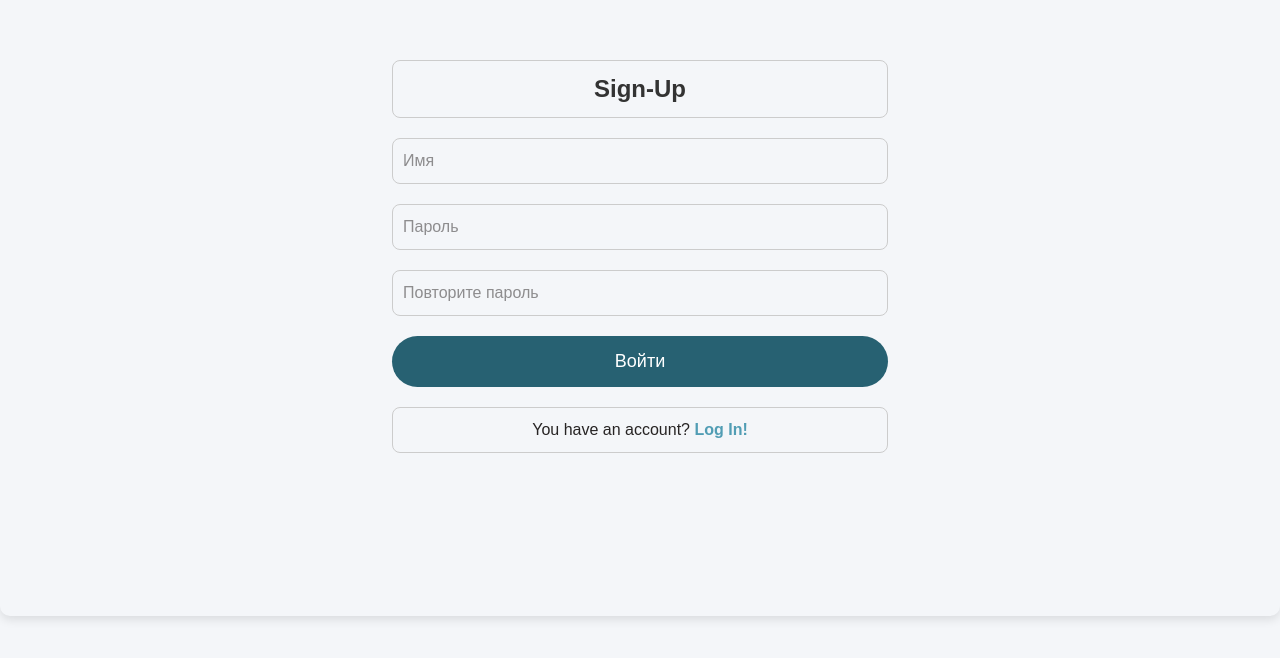
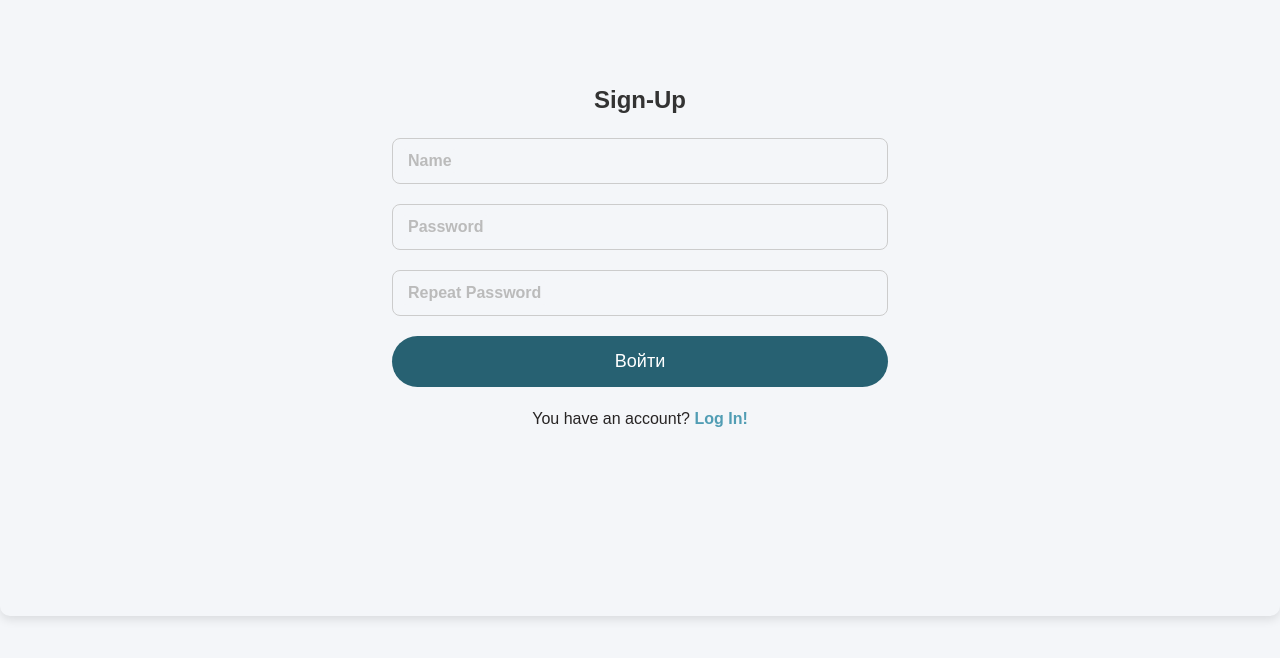
Before and after one commit to c0mradich/Chat, a Next.js app in the folder frontend/: page /signUp in a window 1280 px wide. Shown: the part 104-762 px from the top of the page. Built offline with nearby package versions, Linux system fonts and the light colour scheme.

Commit message:
Modified CSS

```diff
--- a/frontend/app/css/styles.css
+++ b/frontend/app/css/styles.css
@@ -22,7 +22,7 @@ strong{
     color: rgb(81, 157, 180);
 }
 
-form > * {
+form button {
     width: 40%;
     padding: 10px;
     font-size: 16px;
@@ -30,8 +30,38 @@ form > * {
     border: 1px solid #ccc; /* граница для инпутов */
     transition: all 0.3s ease-in-out; /* плавный переход при фокусе */
 }
+form .inputContainer{
+    width: 40%;
+    position: relative;
+}
+form .inputContainer input{
+    width: 100%;
+    padding: 10px;
+    font-size: 16px;
+    border-radius: 8px;
+    border: 1px solid #ccc; /* граница для инпутов */
+    transition: all 0.3s ease-in-out; /* плавный переход при фокусе */
+}
+form .inputContainer label{
+    position: absolute;
+    top: 0.7rem;    /* примерно по центру инпута */
+    left: 0.7rem;
+    color: #bbb;    /* сероватый цвет для лейбла */
+    font-size: 1rem;
+    pointer-events: none; /* чтобы клик проходил на input */
+    transition: 0.2s ease all;
+    background: #f4f6f9;  /* фон совпадает с input */
+    padding: 0 0.3rem;    /* чтобы «разрывал» рамку */
+    border-radius: 3px;
+}
+form .inputContainer input:focus+label, form .inputContainer input:not(:placeholder-shown)+label{
+    font-size: 0.8em;
+    color: rgb(39, 97, 114);
+    top: -0.6rem;      /* поднять наверх */
+    left: 0.8rem;
+}
 
-form > *:focus {
+form *:focus {
     border-color: rgb(39, 97, 114); /* изменение цвета границы при фокусе */
     box-shadow: 0 0 5px rgb(39, 97, 114); /* лёгкая тень при фокусе */
     outline: none; /* убираем стандартную обводку */
--- a/frontend/app/login/page.jsx
+++ b/frontend/app/login/page.jsx
@@ -59,14 +59,17 @@ function SignIn() {
   return (
     <form onSubmit={handleSubmit} method='POST'>
       <label>Login</label>
+      <div className='inputContainer'>
         <input
           placeholder="Имя"
           name="name"
           value={name}
           onChange={(e) => setName(e.target.value)}
         />
+      </div>
+
       {errors.name && <span style={{ color: 'red' }}>{errors.name}</span>}
-
+    <div className='inputContainer'>
       <input
         type="password"
         placeholder="Пароль"
@@ -74,6 +77,7 @@ function SignIn() {
         value={password}
         onChange={(e) => setPassword(e.target.value)}
       />
+    </div>
       {errors.password && <span style={{ color: 'red' }}>{errors.password}</span>}
 
       <button type="submit">Войти</button>
--- a/frontend/app/signUp/page.jsx
+++ b/frontend/app/signUp/page.jsx
@@ -69,29 +69,36 @@ export default function SignUp() {
   return (
     <form onSubmit={handleSubmit}>
       <label>Sign-Up</label>
+      <div className='inputContainer'>
         <input
-        placeholder="Имя"
+          placeholder=" "
           name='name'
           value={name}
           onChange={(e) => setName(e.target.value)}
         />
+        <label htmlFor="name"> Name</label>
+      </div>
       {errors.name && <span style={{ color: 'red' }}>{errors.name}</span>}
-
+      <div className="inputContainer">
         <input
           name="password"
           type="password"
-        placeholder="Пароль"
+          placeholder=" "
           value={password}
           onChange={(e) => setPassword(e.target.value)}
         />
+        <label htmlFor="password">Password</label>
+      </div>
       {errors.password && <span style={{ color: 'red' }}>{errors.password}</span>}
-
+      <div className='inputContainer'>
         <input
           name='repeatPassword'
           type="password"
-        placeholder="Повторите пароль"
+          placeholder=" "
           ref={rpassword}
         />
+        <label htmlFor="repeatPassword">Repeat Password</label>
+      </div>
       {errors.repeat && <span style={{ color: 'red' }}>{errors.repeat}</span>}
 
       <button type="submit">Войти</button>
```
Lines whose indentation alone changed are shown as unchanged.
